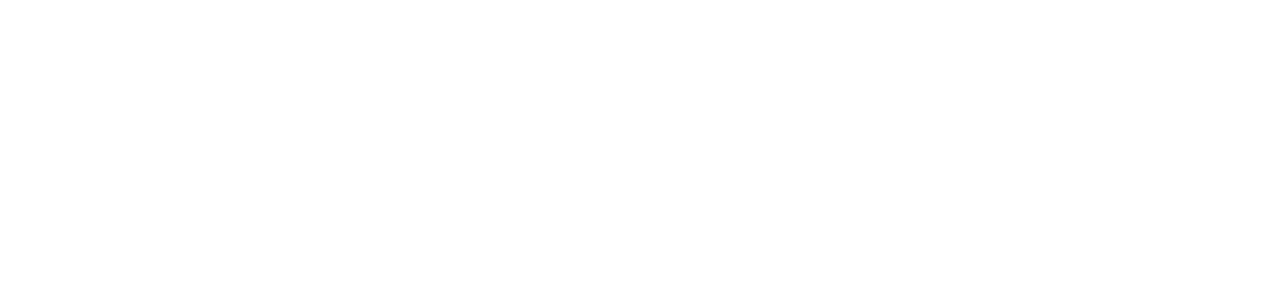
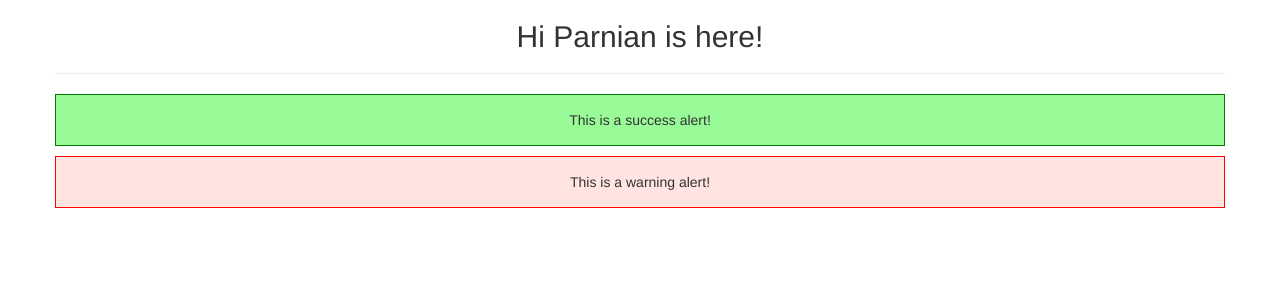
Before and after one commit to Parnianmhr/recipes-angular, an Angular app: page / in a window 1280 px wide. Shown: the top 300 px of the page. Built offline with nearby package versions, Linux system fonts and the light colour scheme.

Commit message:
two warning and success alert components added

```diff
--- a/src/app/app.component.html
+++ b/src/app/app.component.html
@@ -1,6 +1,12 @@
-<!--The content below is only a placeholder and can be replaced.-->
-<!-- <div style="text-align:center">
-  <h2>Hi Parnian is here!</h2>
-  <input type="text" [(ngModel)]="name">
-  <p>{{ name }}</p>
-  </div> -->
+<div class="container">
+  <div class="row">
+    <div class="col-12">
+      <div style="text-align:center">
+        <h2>Hi Parnian is here!</h2>
+      <hr>
+      <app-success></app-success>
+      <app-warning></app-warning>
+      </div>
+    </div>
+  </div>
+</div>
--- a/src/app/app.module.ts
+++ b/src/app/app.module.ts
@@ -2,10 +2,14 @@
 import { NgModule } from '@angular/core';
 import { FormsModule } from '@angular/forms'
 import { AppComponent } from './app.component';
+import { WarningAlertComponent } from './warning/warning.component'
+import { SuccessAlertComponent } from './success/success.component'
 
 @NgModule({
   declarations: [
-    AppComponent
+    AppComponent,
+    WarningAlertComponent,
+    SuccessAlertComponent
   ],
   imports: [
     BrowserModule,
--- /dev/null
+++ b/src/app/success/success.component.ts
@@ -0,0 +1,19 @@
+import { Component } from '@angular/core';
+
+@Component({
+  selector:'app-success',
+  template: `
+    <p>This is a success alert!</p>
+  `,
+  styles: [`
+    p {
+      background-color: palegreen;
+      border: 1px solid green;
+      padding: 15px;
+    }
+  `]
+})
+
+export class SuccessAlertComponent {
+
+}
--- /dev/null
+++ b/src/app/warning/warning.component.ts
@@ -0,0 +1,19 @@
+import { Component } from '@angular/core';
+
+@Component({
+  selector:'app-warning',
+  template: `
+    <p>This is a warning alert!</p>
+  `,
+  styles: [`
+    p {
+      background-color: mistyrose;
+      border: 1px solid red;
+      padding: 15px;
+    }
+  `]
+})
+
+export class WarningAlertComponent {
+
+}
```
Also changed, not shown: src/app/success/success.component.html (added), src/app/warning/warning.component.html (added).
